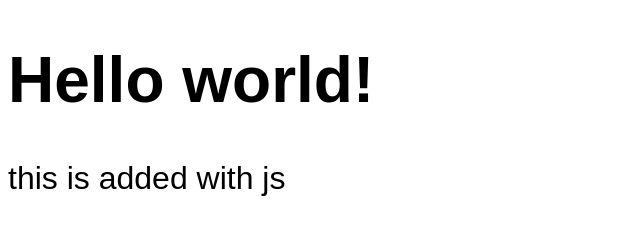
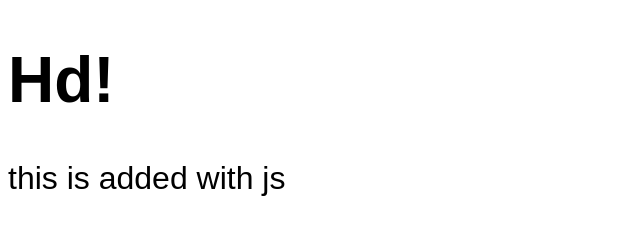
Before and after one commit to Thuziel/etchasketch, a plain HTML site: page index.html in a window 1280 px wide. Shown: the whole page, without its empty margins (0-640 px from the left). Drawn offline with Linux system fonts and the light colour scheme.

```diff
--- a/index.html
+++ b/index.html
@@ -9,6 +9,6 @@
     <script src="script.js" defer></script>
 </head>
 <body>
-    <h1>Hello world!</h1>
+    <h1>Hd!</h1>
 </body>
 </html>
```
